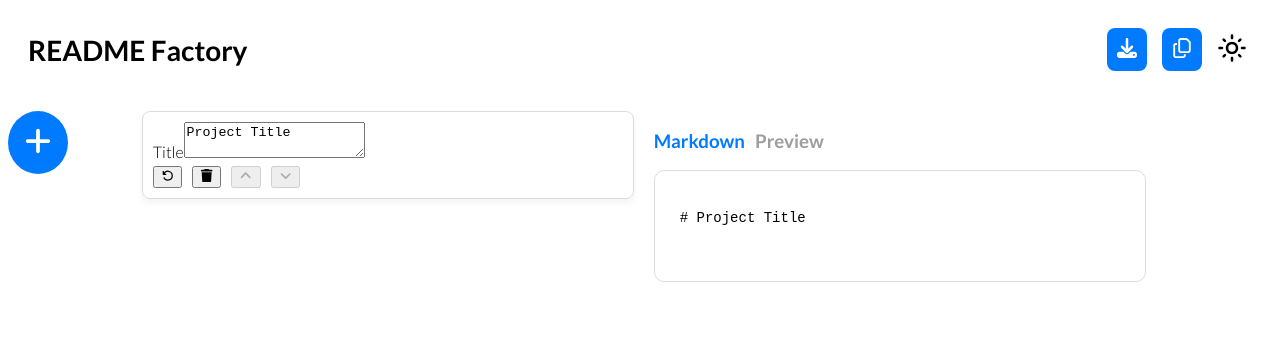
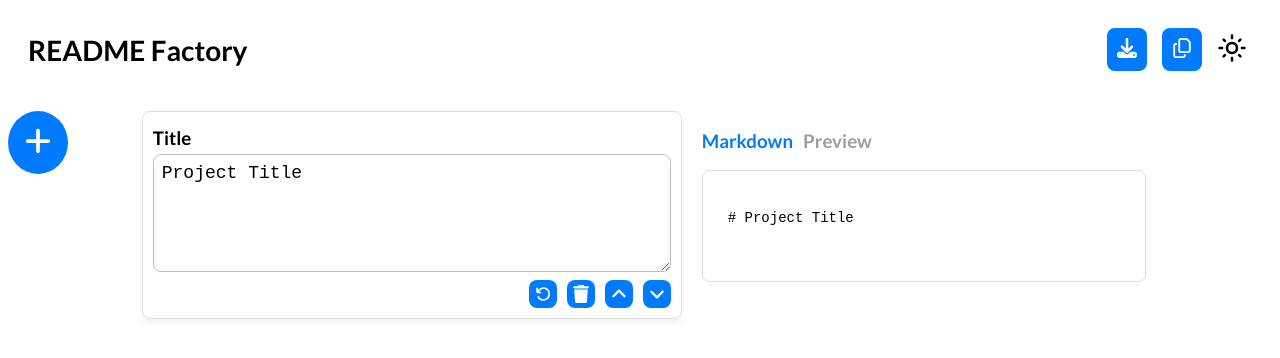
Before and after one commit to nadolf/readme-factory, a React (Vite) app: page /generator in a window 1280 px wide. Shown: the top 358 px of the page. Built offline with nearby package versions, Linux system fonts and the light colour scheme.

Commit message:
Section cards UI

```diff
--- a/src/pages/ReadmeGenerator.jsx
+++ b/src/pages/ReadmeGenerator.jsx
@@ -6,11 +6,19 @@ import { VscDebugRestart } from "react-icons/vsc";
 import GeneratorNav from "../components/GeneratorNav";
 
 export default function ReadmeGenerator() {
-  const [sections, setSections] = useState([{ type: "title", content: "Project Title" }]);
+  const [sections, setSections] = useState([
+    { type: "title", content: "Project Title" },
+  ]);
   const [isDropdownVisible, setIsDropdownVisible] = useState(false);
   const [activeTab, setActiveTab] = useState("markdown");
 
-  const availableSections = ["description", "installation", "usage", "license", "contributing"];
+  const availableSections = [
+    "description",
+    "installation",
+    "usage",
+    "license",
+    "contributing",
+  ];
 
   const sectionTemplates = {
     description: "Provide a description of your project.",
@@ -22,19 +30,28 @@ export default function ReadmeGenerator() {
 
   const addSection = (sectionType) => {
     if (sections.find((section) => section.type === sectionType)) {
-      alert(`${sectionType.charAt(0).toUpperCase() + sectionType.slice(1)} section already added.`);
+      alert(
+        `${
+          sectionType.charAt(0).toUpperCase() + sectionType.slice(1)
+        } section already added.`
+      );
       return;
     }
-    const newSection = { type: sectionType, content: sectionTemplates[sectionType] || "" };
+    const newSection = {
+      type: sectionType,
+      content: sectionTemplates[sectionType] || "",
+    };
     setSections([...sections, newSection]);
     setIsDropdownVisible(false);
   };
 
-  const deleteSection = (index) => setSections(sections.filter((_, i) => i !== index));
+  const deleteSection = (index) =>
+    setSections(sections.filter((_, i) => i !== index));
 
   const resetSection = (index) => {
     const updatedSections = [...sections];
-    updatedSections[index].content = sectionTemplates[updatedSections[index].type] || "";
+    updatedSections[index].content =
+      sectionTemplates[updatedSections[index].type] || "";
     setSections(updatedSections);
   };
 
@@ -47,23 +64,34 @@ export default function ReadmeGenerator() {
   const moveSectionUp = (index) => {
     if (index === 0) return;
     const updatedSections = [...sections];
-    [updatedSections[index], updatedSections[index - 1]] = [updatedSections[index - 1], updatedSections[index]];
+    [updatedSections[index], updatedSections[index - 1]] = [
+      updatedSections[index - 1],
+      updatedSections[index],
+    ];
     setSections(updatedSections);
   };
 
   const moveSectionDown = (index) => {
     if (index === sections.length - 1) return;
     const updatedSections = [...sections];
-    [updatedSections[index], updatedSections[index + 1]] = [updatedSections[index + 1], updatedSections[index]];
+    [updatedSections[index], updatedSections[index + 1]] = [
+      updatedSections[index + 1],
+      updatedSections[index],
+    ];
     setSections(updatedSections);
   };
 
   const generateMarkdown = () => {
-    let markdown = `# ${sections.find((section) => section.type === "title")?.content || "My Project"}\n\n`;
+    let markdown = `# ${
+      sections.find((section) => section.type === "title")?.content ||
+      "My Project"
+    }\n\n`;
 
     sections.forEach((section) => {
       if (section.type !== "title") {
-        markdown += `## ${section.type.charAt(0).toUpperCase() + section.type.slice(1)}\n${section.content}\n\n`;
+        markdown += `## ${
+          section.type.charAt(0).toUpperCase() + section.type.slice(1)
+        }\n${section.content}\n\n`;
       }
     });
 
@@ -80,7 +108,9 @@ export default function ReadmeGenerator() {
   };
 
   const copyToClipboard = () => {
-    navigator.clipboard.writeText(generateMarkdown()).then(() => alert("Markdown copied to clipboard!"));
+    navigator.clipboard
+      .writeText(generateMarkdown())
+      .then(() => alert("Markdown copied to clipboard!"));
   };
 
   return (
@@ -90,16 +120,25 @@ export default function ReadmeGenerator() {
       <div className="generator-container">
         <div className="content-wrapper">
           <div className="sidebar">
-            <button className="add-button" onClick={() => setIsDropdownVisible(!isDropdownVisible)}>
+            <button
+              className="add-button"
+              onClick={() => setIsDropdownVisible(!isDropdownVisible)}
+            >
               <FaPlus size={30} />
             </button>
 
             {isDropdownVisible && (
               <div className="dropdown">
                 {availableSections
-                  .filter((section) => !sections.some((s) => s.type === section))
+                  .filter(
+                    (section) => !sections.some((s) => s.type === section)
+                  )
                   .map((section) => (
-                    <div key={section} onClick={() => addSection(section)} className="dropdown-option">
+                    <div
+                      key={section}
+                      onClick={() => addSection(section)}
+                      className="dropdown-option"
+                    >
                       {section.charAt(0).toUpperCase() + section.slice(1)}
                     </div>
                   ))}
@@ -110,22 +149,40 @@ export default function ReadmeGenerator() {
           <div className="sections-container">
             {sections.map((section, index) => (
               <div key={index} className="section-card">
-                <label>
+                <h3 className="section-label">
                   {section.type.charAt(0).toUpperCase() + section.type.slice(1)}
-                  <textarea value={section.content} onChange={(e) => updateSection(index, e.target.value)} />
-                </label>
+                </h3>
+                <textarea
+                  className="section-textarea"
+                  value={section.content}
+                  onChange={(e) => updateSection(index, e.target.value)}
+                />
 
                 <div className="section-actions">
-                  <button onClick={() => resetSection(index)}>
+                  <button
+                    className="section-action-buttons"
+                    onClick={() => resetSection(index)}
+                  >
                     <VscDebugRestart />
                   </button>
-                  <button onClick={() => deleteSection(index)}>
+                  <button
+                    className="section-action-buttons"
+                    onClick={() => deleteSection(index)}
+                  >
                     <FaTrash />
                   </button>
-                  <button onClick={() => moveSectionUp(index)} disabled={index === 0}>
+                  <button
+                    className="section-action-buttons"
+                    onClick={() => moveSectionUp(index)}
+                    disabled={index === 0}
+                  >
                     <FaAngleUp />
                   </button>
-                  <button onClick={() => moveSectionDown(index)} disabled={index === sections.length - 1}>
+                  <button
+                    className="section-action-buttons"
+                    onClick={() => moveSectionDown(index)}
+                    disabled={index === sections.length - 1}
+                  >
                     <FaAngleDown />
                   </button>
                 </div>
@@ -135,10 +192,16 @@ export default function ReadmeGenerator() {
 
           <div className="preview-container">
             <div className="tabs">
-              <h3 className={activeTab === "markdown" ? "active-tab" : ""} onClick={() => setActiveTab("markdown")}>
+              <h3
+                className={activeTab === "markdown" ? "active-tab" : ""}
+                onClick={() => setActiveTab("markdown")}
+              >
                 Markdown
               </h3>
-              <h3 className={activeTab === "preview" ? "active-tab" : ""} onClick={() => setActiveTab("preview")}>
+              <h3
+                className={activeTab === "preview" ? "active-tab" : ""}
+                onClick={() => setActiveTab("preview")}
+              >
                 Preview
               </h3>
             </div>
--- a/src/styles/ReadmeGenerator.css
+++ b/src/styles/ReadmeGenerator.css
@@ -67,8 +67,35 @@
 
 .section-actions {
   display: flex;
+  justify-content: end;
   gap: 10px;
   margin-top: 5px;
+}
+
+button.section-action-buttons {
+  display: flex;
+  align-items: center;
+  justify-content: center;
+  background-color: #007bff;
+  font-size: 18px;
+  color: #fff;
+  border: none;
+  padding: 5px;
+  border-radius: 8px;
+}
+
+.section-label {
+  margin: 5px 0px;
+}
+
+.section-textarea {
+  background-color: transparent;
+  border-radius: 8px;
+  width: 500px;
+  min-height: 100px;
+  padding: 8px;
+  font-size: 18px;
+  border: solid 1px rgb(192, 190, 190);
 }
 
 .preview-container {
@@ -90,7 +117,7 @@
 .preview-content {
   border: 1px solid #ddd;
   padding: 15px;
-  border-radius: 10px;
+  border-radius: 8px;
 }
 
 .markdown-area {
```
